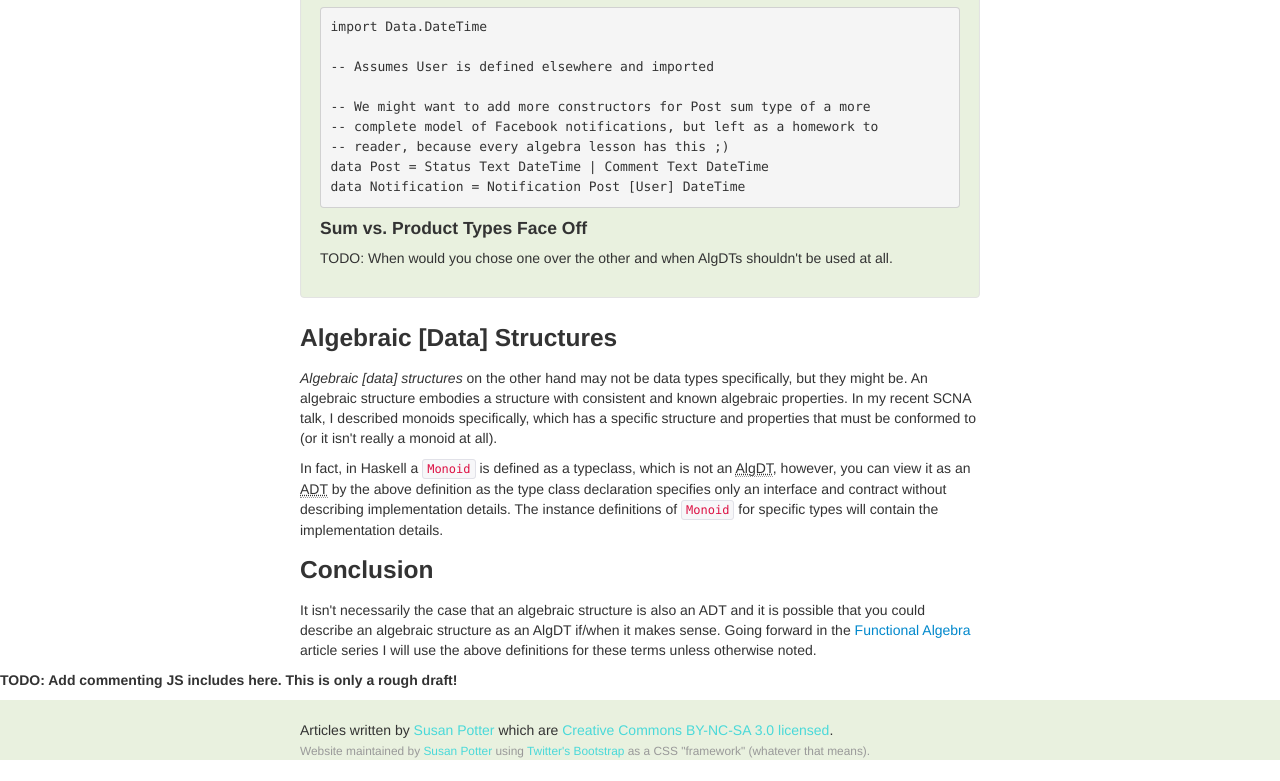
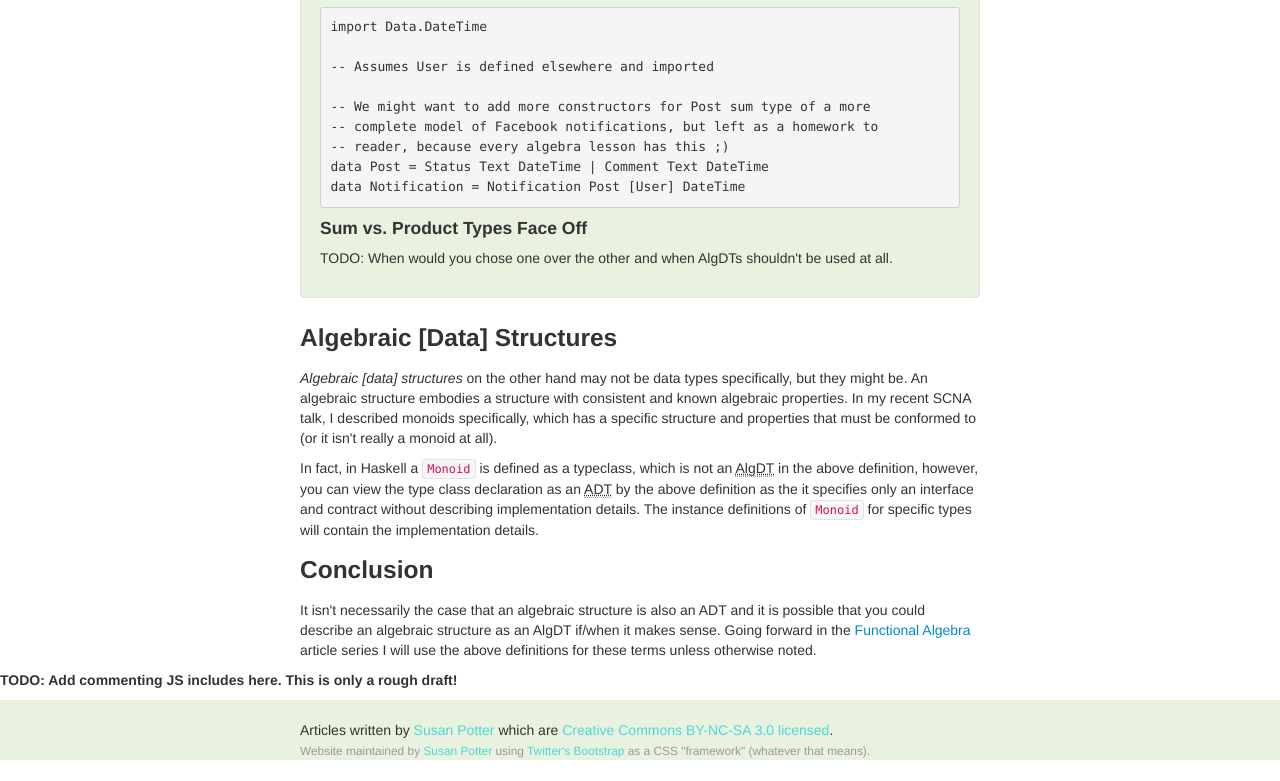
Before and after one commit to functionalops/functionalalgebra, a plain HTML site: page articles/abstract-algebraic-data-types-algebraic-structures/index.html in a window 1280 px wide. Shown: the part 3735-4516 px from the top of the page. Drawn offline with Linux system fonts and the light colour scheme.

Commit message:
Update Algebraic Structure paragraph

```diff
--- a/articles/abstract-algebraic-data-types-algebraic-structures/index.html
+++ b/articles/abstract-algebraic-data-types-algebraic-structures/index.html
@@ -356,12 +356,12 @@ monoid at all).
 
 <p>
 In fact, in Haskell a <code>Monoid</code> is defined as a typeclass, which
-is not an <abbr title="Algebraic Data Type">AlgDT</abbr>, however, you can
-view it as an <abbr title="Abstract Data Type">ADT</abbr> by the above
-definition as the type class declaration specifies only an interface and
-contract without describing implementation details. The instance definitions
-of <code>Monoid</code> for specific types will contain the implementation
-details.
+is not an <abbr title="Algebraic Data Type">AlgDT</abbr> in the above
+definition, however, you can view the type class declaration as an
+<abbr title="Abstract Data Type">ADT</abbr> by the above definition as the
+it specifies only an interface and contract without describing
+implementation details. The instance definitions of <code>Monoid</code>
+for specific types will contain the implementation details.
 </p>
 
 <h3>Conclusion</h3>
```
